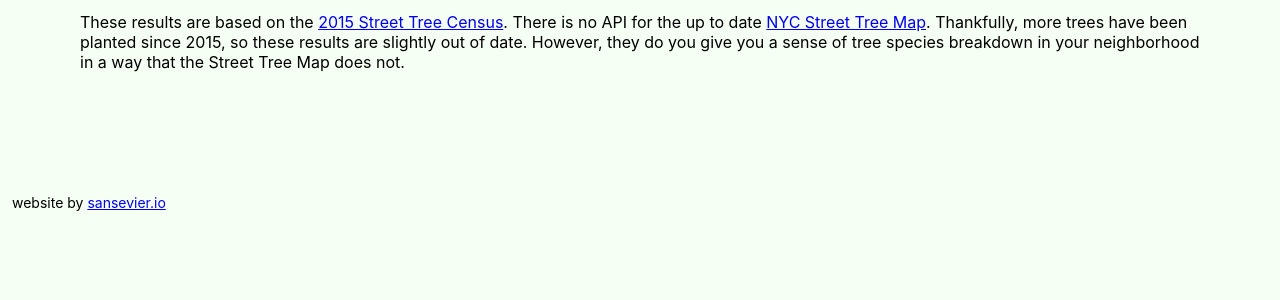
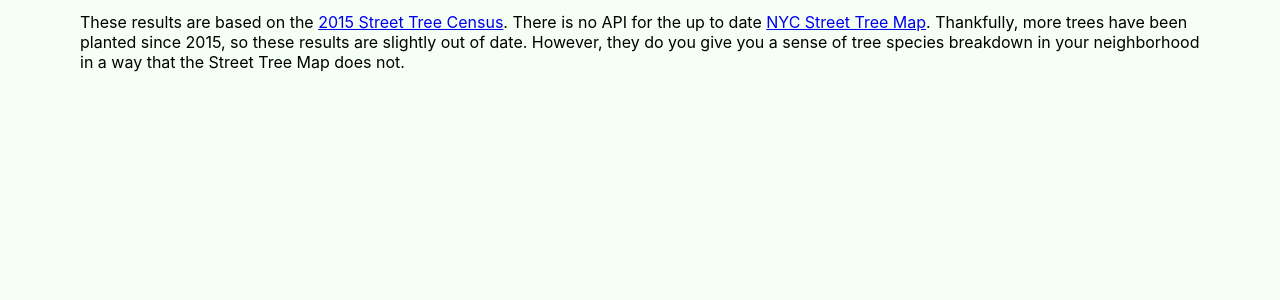
Before and after one commit to k-hurl-e/Street-Tree-Data, a Flask app: page / in a window 1280 px wide. Shown: the part 201-501 px from the top of the page. Run offline with Flask 2, Linux system fonts and the light colour scheme.

Commit message:
edit footer

```diff
--- a/templates/index.html
+++ b/templates/index.html
@@ -27,7 +27,7 @@
 
         </main>
         <footer>
-            <p>website by <a href="https://www.sansevier.io">sansevier.io</a></p>
+
         </footer>
     </body>
 </html>
--- a/templates/results.html
+++ b/templates/results.html
@@ -25,7 +25,6 @@
             </div>
         </main>
         <footer>
-            <p>website by <a href="https://www.sansevier.io">sansevier.io</a></p>
         </footer>
     </body>
 </html>
```
